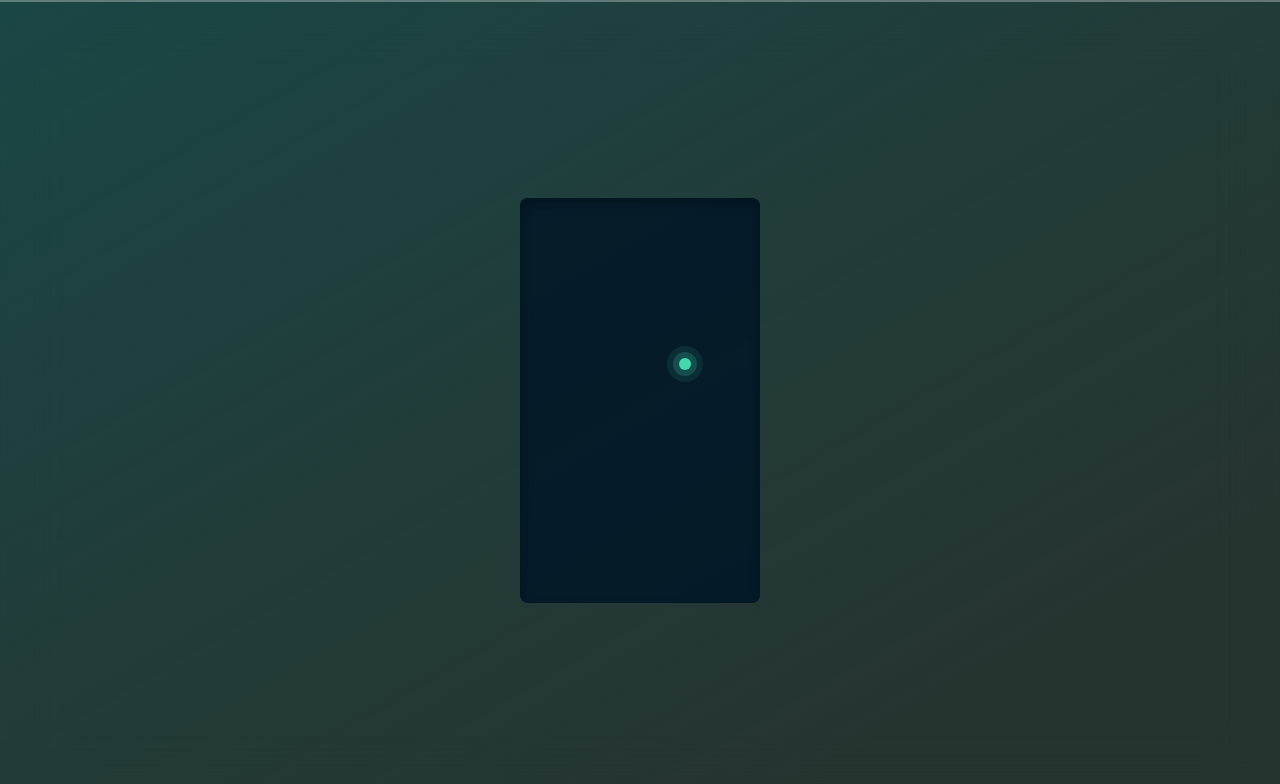
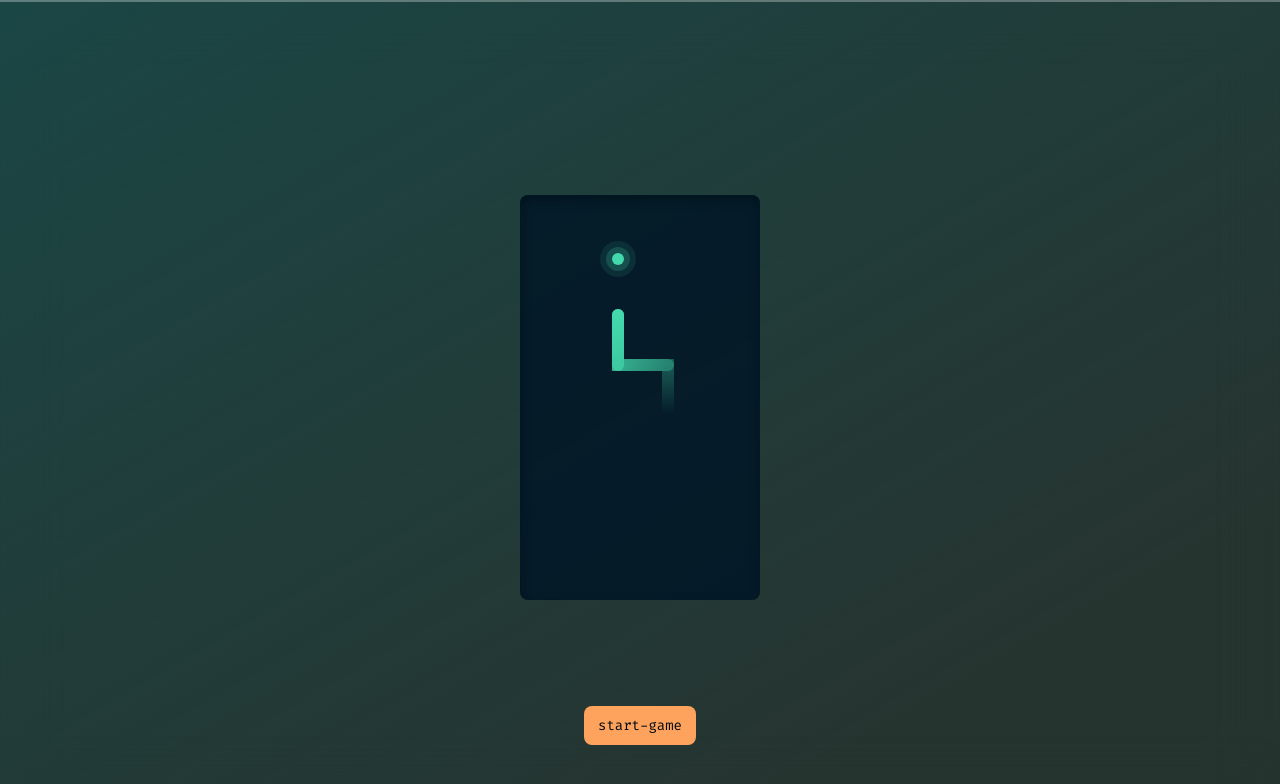
Before and after one commit to evilsepxd/snake, a website built with Vite: page index.html in a window 1280 px wide. Built offline with nearby package versions, Linux system fonts and the light colour scheme.

Commit message:
пофикшено столкновение с рамками, добавлен режим 'start' с кнопкой, режим 'game'

```diff
--- a/index.html
+++ b/index.html
@@ -7,9 +7,9 @@
 		<title>Vite App</title>
 	</head>
 	<body>
-		<canvas class="game" width="240" height="405">
-
-		</canvas>
+		<div class="game">
+			<canvas class="game-field" width="240" height="405"></canvas>
+		</div>
 
 		<script type="module" src="/js/main.js"></script>
 	</body>
--- a/js/classes/snake.js
+++ b/js/classes/snake.js
@@ -107,9 +107,9 @@ class Snake {
 	isCoillisedWithBorder() {
 		if (
 			this.x <= this.radius
-			|| this.x >= this.radius + this.canvasWidth
+			|| this.x >= this.canvasWidth - this.radius
 			|| this.y <= this.radius
-			|| this.y >= this.radius + this.canvasWidth
+			|| this.y >= this.canvasHeight - this.radius
 		) {
 			console.log('over');
 		}
--- a/js/main.js
+++ b/js/main.js
@@ -1,33 +1,54 @@
 import '../style/style.scss';
+
+import startMode from './modes/startMode';
 
 import Snake from './classes/snake';
 import Food from './classes/food';
 
 document.addEventListener('DOMContentLoaded', () => {
 
-	const canvas = document.querySelector('.game');
+	const canvas = document.querySelector('.game-field');
 	const ctx = canvas.getContext('2d'),
 		 canvasWidth = canvas.width,
 		 canvasHeight = canvas.height;
-	let animationId;
+
+	let animationId = 0;
+	let mode = 'start';
+
 
 	const snake = new Snake(98, 120, ctx, canvasWidth, canvasHeight);
 	const food = new Food(98, 64, ctx, canvasWidth, canvasHeight);
 
 	function game() {
 
-		ctx.clearRect(0, 0, canvasWidth, canvasHeight);
+		switch (mode) {
+			case 'start':
+				const startBtn = startMode();
 
 				food.draw();
 				snake.draw();
 
+				startBtn.addEventListener('click', () => {
+					mode = 'game';
+					animationId = requestAnimationFrame(game);
+				});
+				break;
+			case 'game':
+				ctx.clearRect(0, 0, canvasWidth, canvasHeight);
+
+
+				food.draw();
+				snake.draw();
 				snake.move();
-		snake.isCoillisedWithBorder();
 
 				if (snake.isCollisedWithFood(food.x, food.y, food.radius)) {
 					food.setNewFood();
 					snake.increazeSize();
 				}
+
+				snake.isCoillisedWithBorder();
+
+
 
 				document.addEventListener('keydown', e => {
 					switch (e.key) {
@@ -55,6 +76,9 @@ document.addEventListener('DOMContentLoaded', () => {
 				});
 
 				animationId = requestAnimationFrame(game);
+				break;
+		}
+
 	}
 	animationId = requestAnimationFrame(game);
 });
--- /dev/null
+++ b/js/modes/startMode.js
@@ -0,0 +1,19 @@
+function startMode() {
+	const container = document.querySelector('.game');
+	const btn = document.createElement('button');
+
+	btn.classList.add('btn-start', 'active');
+	btn.textContent = 'start-game';
+
+	btn.addEventListener('click', () => {
+		btn.classList.remove('active');
+		setTimeout(() => {
+			btn.remove();
+		}, 300);
+	});
+
+	container.appendChild(btn);
+	return btn;
+}
+
+export default startMode;
--- /dev/null
+++ b/style/button.scss
@@ -0,0 +1,24 @@
+.btn-start {
+	position: absolute;
+	bottom: 55px;
+	left: 50%;
+	transform: translateX(-50%);
+
+	padding: 10px 14px;
+	border-radius: 8px;
+	background: rgb(254, 163, 93);
+
+	color: #01080E;
+	font-size: 14px;
+
+	cursor: pointer;
+	transition: .3s all;
+
+	opacity: 0;
+	&:hover {
+		background: rgb(255, 177, 118);
+	}
+	&.active {
+		opacity: 1;
+	}
+}
--- a/style/style.scss
+++ b/style/style.scss
@@ -1,13 +1,16 @@
+@import url('https://fonts.googleapis.com/css2?family=Fira+Code&display=swap');
+
+@import './button.scss';
+
 * {
 	padding: 0;
 	margin: 0;
 	box-sizing: border-box;
+	border: none;
+	font-family: 'Fira Code', monospace;
 }
 
 :root {
-	font-family: Inter, system-ui, Avenir, Helvetica, Arial, sans-serif;
-	line-height: 1.5;
-	font-weight: 400;
 
 	background-color: #242424;
 
@@ -29,7 +32,7 @@ body {
 	backdrop-filter: blur(32px);
 }
 
-.game {
+.game-field {
 	border-radius: 8px;
 	background: rgba(1, 22, 39, 0.84);
 	box-shadow: 1px 5px 11px 0px rgba(2, 18, 27, 0.71) inset;
```
Lines whose indentation alone changed are shown as unchanged.
